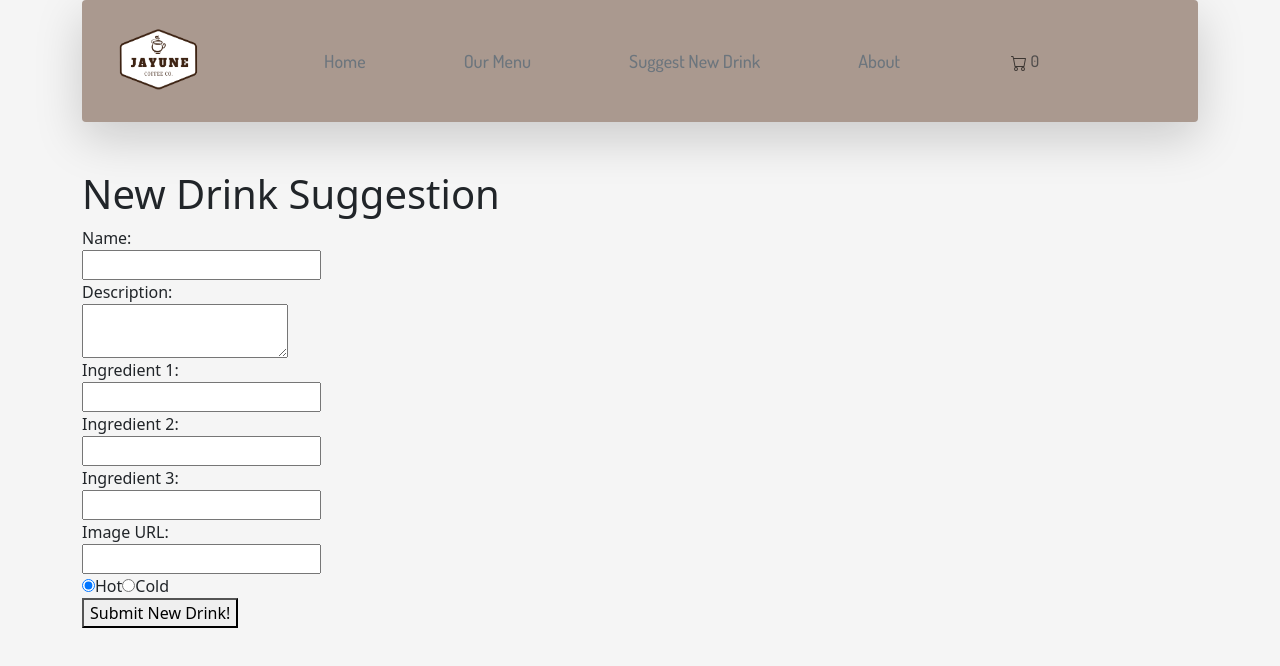
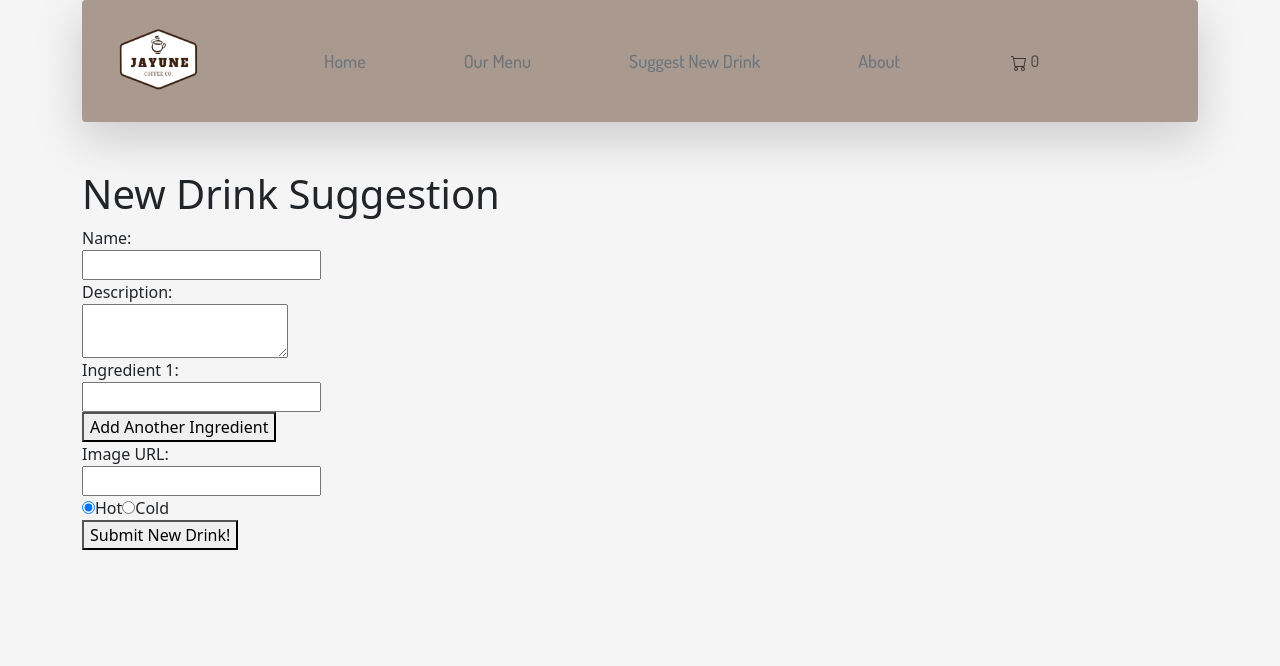
Before and after one commit to Chanez89/coffee-shop, a React (Create React App) app: page /NewDrinkForm in a window 1280 px wide. Shown: the top 666 px of the page. Built offline with nearby package versions, Linux system fonts and the light colour scheme; data requests are answered from the project's data file; a web font is replaced by a local one.

Commit message:
User can now add variable number of ingredients when suggesting a new drink. Didn't work on nesting routes at all.

```diff
--- a/db.json
+++ b/db.json
@@ -8,7 +8,7 @@
         "Coffee"
       ],
       "image": "./images/JaYuNe Cafe Noir.jpeg",
-      "price": 5.00,
+      "price": 5,
       "count": 0,
       "hot": true,
       "liked": false
@@ -22,7 +22,7 @@
         "Steamed Milk"
       ],
       "image": "./images/Latte.jpeg",
-      "price": 5.00,
+      "price": 5,
       "count": 0,
       "hot": true,
       "liked": false
@@ -37,7 +37,7 @@
         "Foam"
       ],
       "image": "./images/Cappuccino.jpeg",
-      "price": 5.00,
+      "price": 5,
       "count": 0,
       "hot": true,
       "liked": false
@@ -51,7 +51,7 @@
         "Hot Water"
       ],
       "image": "./images/Americano.jpeg",
-      "price": 5.00,
+      "price": 5,
       "count": 0,
       "hot": true,
       "liked": false
@@ -64,7 +64,7 @@
         "1oz Espresso"
       ],
       "image": "./images/Espresso.jpeg",
-      "price": 5.00,
+      "price": 5,
       "count": 0,
       "hot": true,
       "liked": false
@@ -77,7 +77,7 @@
         "2oz Espresso"
       ],
       "image": "./images/Doppio.jpeg",
-      "price": 5.00,
+      "price": 5,
       "count": 0,
       "hot": true,
       "liked": false
@@ -91,7 +91,7 @@
         "1oz Steamed Milk"
       ],
       "image": "./images/Cortado.jpeg",
-      "price": 5.00,
+      "price": 5,
       "count": 0,
       "hot": true,
       "liked": false
@@ -105,7 +105,7 @@
         "Espresso"
       ],
       "image": "./images/Red Eye.jpeg",
-      "price": 5.00,
+      "price": 5,
       "count": 0,
       "hot": true,
       "liked": false
@@ -119,7 +119,7 @@
         "Foamed milk"
       ],
       "image": "./images/Galão.jpeg",
-      "price": 5.00,
+      "price": 5,
       "count": 0,
       "hot": true,
       "liked": false
@@ -132,7 +132,7 @@
         "Long pulled espresso"
       ],
       "image": "./images/Lungo.jpeg",
-      "price": 5.00,
+      "price": 5,
       "count": 0,
       "hot": true,
       "liked": false
@@ -146,7 +146,7 @@
         "Foam"
       ],
       "image": "./images/Macchiato.jpeg",
-      "price": 5.00,
+      "price": 5,
       "count": 0,
       "hot": true,
       "liked": false
@@ -161,7 +161,7 @@
         "Chocolate"
       ],
       "image": "./images/Mocha.jpeg",
-      "price": 5.00,
+      "price": 5,
       "count": 0,
       "hot": true,
       "liked": false
@@ -174,7 +174,7 @@
         "Short pulled espresso"
       ],
       "image": "./images/Ristretto.jpeg",
-      "price": 5.00,
+      "price": 5,
       "count": 0,
       "hot": true,
       "liked": false
@@ -188,7 +188,7 @@
         "Steamed Milk"
       ],
       "image": "./images/Flat White.jpeg",
-      "price": 5.00,
+      "price": 5,
       "count": 0,
       "hot": true,
       "liked": false
@@ -202,7 +202,7 @@
         "Ice cream"
       ],
       "image": "./images/Affogato.jpeg",
-      "price": 5.00,
+      "price": 5,
       "count": 0,
       "hot": true,
       "liked": false
@@ -216,7 +216,7 @@
         "Steamed Milk"
       ],
       "image": "./images/Café au Lait.jpeg",
-      "price": 5.00,
+      "price": 5,
       "count": 0,
       "hot": true,
       "liked": false
@@ -232,7 +232,7 @@
         "Cream"
       ],
       "image": "./images/Irish.jpeg",
-      "price": 5.00,
+      "price": 5,
       "count": 0,
       "hot": true,
       "liked": false
@@ -247,7 +247,7 @@
         "Hot Water"
       ],
       "image": "./images/Guayoyo.jpeg",
-      "price": 5.00,
+      "price": 5,
       "count": 0,
       "hot": true,
       "liked": false
@@ -263,7 +263,7 @@
         "Milk"
       ],
       "image": "./images/Cortadito.jpeg",
-      "price": 5.00,
+      "price": 5,
       "count": 0,
       "hot": true,
       "liked": false
@@ -279,7 +279,7 @@
         "Traditional"
       ],
       "image": "./images/Aguapanela Coffee.jpeg",
-      "price": 5.00,
+      "price": 5,
       "count": 0,
       "hot": true,
       "liked": false
--- a/src/components/NewDrinkForm.js
+++ b/src/components/NewDrinkForm.js
@@ -7,12 +7,32 @@ function NewDrinkForm({addNewDrinkToDrinksMenuArr}) {
   const [newDrinkFormData, setNewDrinkFormData] = useState({
     title: '',
     description: '',
-    ingredient1: '',
-    ingredient2: '',
-    ingredient3: '',
+    ingredients: [
+      ''
+    ],
     image: '',
     hot: true
   });
+
+  // iterate through the new drink form data's ingredients array
+    // to create `label` and `input` tags for each ingredient
+  // need to do this b/c the user can add variable number of ingredients
+  const ingredientInputFieldsJSX = newDrinkFormData.ingredients.map(
+    (singleIngredient, idx) => {
+      return (
+        <div key={idx}>
+          <label>{`Ingredient ${idx+1}:`}</label>
+          <input
+            type='text'
+            name={`ingredient-${idx+1}`}
+            value={singleIngredient}
+            onChange={newDrinkFormInputFieldHandler}
+            style={{ display: 'block' }}
+          />
+        </div>
+      );
+    }
+  );
 
   // function triggered as user fills out each input field of the new drink form
   // set up as a controlled form
@@ -26,11 +46,28 @@ function NewDrinkForm({addNewDrinkToDrinksMenuArr}) {
       value = false;
     }
 
-    // setter function to set the new state
-    setNewDrinkFormData({
-      ...newDrinkFormData,
-      [event.target.name]: value
-    });
+    if (event.target.name.includes('ingredient')) { // if this is an ingredient input field
+      // creating a copy of the new drink form data's ingredients array
+      const ingredientsNewArr = [...newDrinkFormData.ingredients];
+
+      // get the index of the ingredient in the new drink form data's ingredients array
+        // using the `name` attribute of the input tag
+      // update the copy of the new drink form data's ingredients array
+      const ingredientIdx = event.target.name.split('-')[1] - 1;
+      ingredientsNewArr[ingredientIdx] = event.target.value;
+
+      // setter function to set the new state
+      setNewDrinkFormData({
+        ...newDrinkFormData,
+        ingredients: ingredientsNewArr
+      });
+    } else {  // if this is not an ingredient input field
+      // setter function to set the new state
+      setNewDrinkFormData({
+        ...newDrinkFormData,
+        [event.target.name]: value
+      });
+    }
   }
 
   // function that is triggered when user clicks to submit the new drink form
@@ -41,11 +78,7 @@ function NewDrinkForm({addNewDrinkToDrinksMenuArr}) {
     const newDrinkObj = {
       title: newDrinkFormData.title,
       description: newDrinkFormData.description,
-      ingredients: [
-        newDrinkFormData.ingredient1,
-        newDrinkFormData.ingredient2,
-        newDrinkFormData.ingredient3
-      ],
+      ingredients: newDrinkFormData.ingredients,
       image: newDrinkFormData.image,
       price: 5.00,
       count: 0,
@@ -68,11 +101,28 @@ function NewDrinkForm({addNewDrinkToDrinksMenuArr}) {
     setNewDrinkFormData({
       title: '',
       description: '',
-      ingredient1: '',
-      ingredient2: '',
-      ingredient3: '',
+      ingredients: [
+        ''
+      ],
       image: '',
       hot: newDrinkFormData.hot
+    });
+  }
+
+  // function triggered when `Add Another Ingredient` button is clicked
+  function addAnotherIngredientInputFieldHandler(event) {
+    // don't fully understand why this line is needed
+      // triggers the `submitNewDrinkFormHandler` function without this line
+      // has something to do with event propagation
+    event.preventDefault();
+
+    // creating a copy of the new drink form data's ingredients array
+    const ingredientsNewArr = [...newDrinkFormData.ingredients, ''];
+
+    // setter function to set the new state
+    setNewDrinkFormData({
+      ...newDrinkFormData,
+      ingredients: ingredientsNewArr
     });
   }
 
@@ -96,30 +146,21 @@ function NewDrinkForm({addNewDrinkToDrinksMenuArr}) {
           style={{display: 'block'}}
         >
         </textarea>
-        <label>Ingredient 1:</label>
+        {/* <label>Ingredient 1:</label>
         <input
           type='text'
-          name='ingredient1'
-          value={newDrinkFormData.ingredient1}
+          name='ingredients'
+          value={newDrinkFormData.ingredients[0]}
           onChange={newDrinkFormInputFieldHandler}
           style={{display: 'block'}}
-        />
-        <label>Ingredient 2:</label>
-        <input
-          type='text'
-          name='ingredient2'
-          value={newDrinkFormData.ingredient2}
-          onChange={newDrinkFormInputFieldHandler}
+        /> */}
+        {ingredientInputFieldsJSX}
+        <button
+          onClick={addAnotherIngredientInputFieldHandler}
           style={{display: 'block'}}
-        />
-        <label>Ingredient 3:</label>
-        <input
-          type='text'
-          name='ingredient3'
-          value={newDrinkFormData.ingredient3}
-          onChange={newDrinkFormInputFieldHandler}
-          style={{display: 'block'}}
-        />
+        >
+          Add Another Ingredient
+        </button>
         <label>Image URL:</label>
         <input
           type='text'
```
